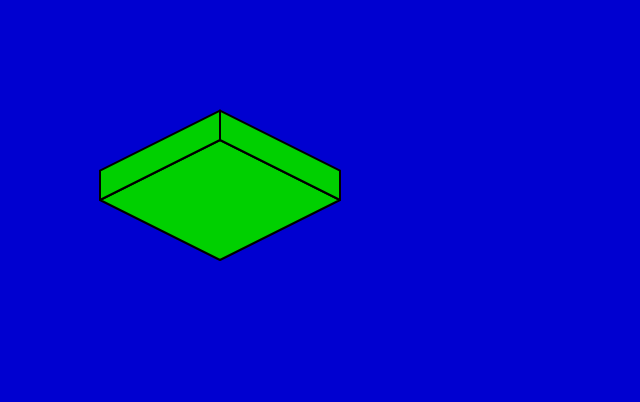
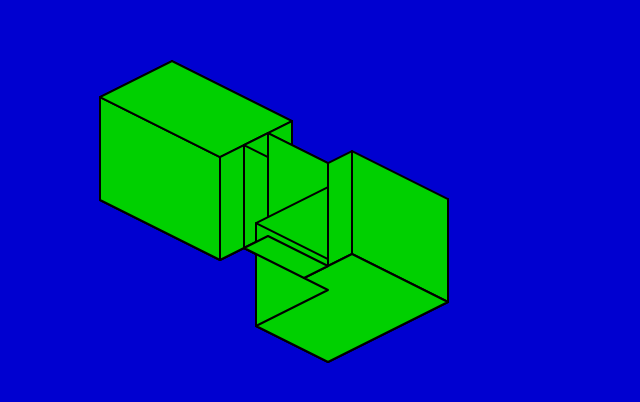
Before and after one commit to kaya3/js3dgame, a plain HTML site: page index.html in a window 1280 px wide. Shown: the part 200-602 px from the top of the page, without its empty margins (0-640 px from the left). Drawn offline with Linux system fonts and the light colour scheme.

Commit message:
Added ability to dynamically (closes #7);

```diff
--- a/build/game.js
+++ b/build/game.js
@@ -152,11 +152,7 @@ function main(canvas) {
     function vec(x, y, z) {
         return new Vector3(x, y, z);
     }
-    var scene = new Scene3([
-        new Polygon3([vec(0, 0, 0), vec(0, 10, 0), vec(10, 10, 0), vec(10, 0, 0)]),
-        new Polygon3([vec(10, 0, 0), vec(10, 0, 2), vec(10, 10, 2), vec(10, 10, 0)]),
-        new Polygon3([vec(0, 0, 0), vec(0, 0, 2), vec(10, 0, 2), vec(10, 0, 0)]),
-    ]).project2d();
+    var scene = new Scene3([]).project2d();
     var game = new Renderer(canvas);
     var cameraPos = new Vector2(-100, -400);
     function tick() {
@@ -167,9 +163,13 @@ function main(canvas) {
     function moveCamera(x, y) {
         cameraPos = cameraPos.add(new Vector2(x, y));
     }
+    function drawScene(polys) {
+        scene = new Scene3(polys).project2d();
+    }
     return {
         game: game,
         cameraPos: cameraPos,
-        moveCamera: moveCamera
+        moveCamera: moveCamera,
+        drawScene: drawScene
     };
 }
--- a/index.html
+++ b/index.html
@@ -15,6 +15,41 @@
 <script type="text/javascript">
 let canvas = document.getElementById('canvas');
 let game = main(canvas);
+
+let data ={
+    "faces": [
+        { "label": "A", "coords": [{"x":0, "y":0, "z":0}, {"x":0, "y":0, "z":7}, {"x":6, "y":0, "z":7}, {"x":6, "y":0, "z":0}]},
+        { "label": "B", "coords": [{"x":6, "y":0, "z":0}, {"x":6, "y":0, "z":7},{"x":6, "y":10, "z":7},{"x":6, "y":10, "z":0}]},
+        { "label": "C", "coords": [{"x":0, "y":10, "z":0}, {"x":0, "y":0, "z":0}, {"x":6, "y":0, "z":0}, {"x":6, "y":10, "z":0}]},
+        { "label": "D", "coords": [{"x":0, "y":10, "z":0}, {"x":0, "y":0, "z":0}, {"x":0, "y":0, "z":7}, {"x":0, "y":10, "z":7}]},
+        { "label": "E", "coords": [{"x":0, "y":10, "z":7}, {"x":0, "y":0, "z":7}, {"x":6, "y":0, "z":7}, {"x":6, "y":10, "z":7}]},
+        { "label": "F", "coords": [{"x":0, "y":10, "z":0}, {"x":0, "y":10, "z":7}, {"x":6, "y":10, "z":7}, {"x":6, "y":10, "z":0}]},
+        { "label": "G", "coords": [{"x":2, "y":17, "z":0}, {"x":2, "y":10, "z":0}, {"x":2, "y":10, "z":7}, {"x":4, "y":15, "z":7}]},
+        { "label": "H", "coords": [{"x":2, "y":17, "z":7}, {"x":2, "y":10, "z":7}, {"x":4, "y":10, "z":7}, {"x":4, "y":15, "z":7}]},
+        { "label": "P", "coords": [{"x":4, "y":15, "z":0}, {"x":4, "y":10, "z":0}, {"x":4, "y":10, "z":7}, {"x":4, "y":15, "z":7}]},
+        { "label": "Q", "coords": [{"x":2, "y":17, "z":0}, {"x":2, "y":10, "z":0}, {"x":4, "y":10, "z":0}, {"x":4, "y":15, "z":0}]},
+        { "label": "I", "coords": [{"x":-4, "y":17, "z":0}, {"x":-4, "y":17, "z":7}, {"x":2, "y":17, "z":7}, {"x":2, "y":17, "z":0}]},
+        { "label": "J", "coords": [{"x":-4, "y":23, "z":0}, {"x":-4, "y":23, "z":7}, {"x":-4, "y":17, "z":7}, {"x":-4, "y":17, "z":0}]},
+        { "label": "K", "coords": [{"x":-4, "y":23, "z":0}, {"x":-4, "y":23, "z":7}, {"x":6, "y":23, "z":7}, {"x":6, "y":23, "z":0}]},
+        { "label": "L", "coords": [{"x":6, "y":15, "z":0}, {"x":6, "y":15, "z":7}, {"x":6, "y":23, "z":7}, {"x":6, "y":23, "z":0}]},
+        { "label": "M", "coords": [{"x":4, "y":15, "z":0}, {"x":4, "y":15, "z":7}, {"x":6, "y":15, "z":7}, {"x":6, "y":15, "z":0}]},
+        { "label": "N", "coords": [{"x":-4, "y":17, "z":0}, {"x":2, "y":17, "z":0}, {"x":2, "y":15, "z":0}, {"x":6, "y":15, "z":0}, {"x":6, "y":23, "z":0}, {"x":-4, "y":23, "z":0}]},
+        { "label": "O", "coords": [{"x":2, "y":10, "z":0}, {"x":4, "y":10, "z":0},{"x":4, "y":15, "z":0},{"x":2, "y":15, "z":0}]}
+    ]
+};
+
+
+let polys = data.faces.map(faceJson => {
+    console.info('faceJson.coords', faceJson.coords);
+
+    let vecArray = faceJson.coords.map(coord => { return new Vector3(coord.x, coord.y, coord.z);});
+    console.info('vecArray', vecArray);
+
+    return new Polygon3(vecArray);
+});
+
+game.drawScene(polys);
+
 
 window.addEventListener('resize', resizeCanvas);
 window.addEventListener('keydown', moveCamera);
```
Also changed, not shown: build/game.min.js (deleted), 1 other file.
